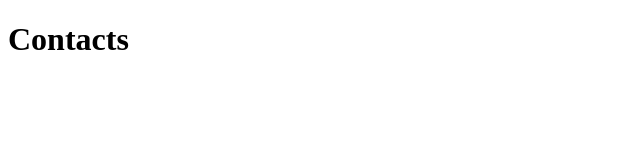
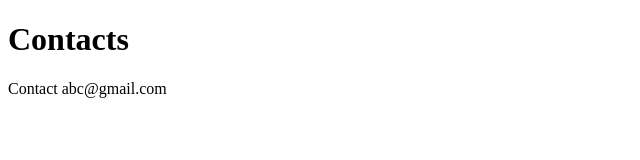
Before and after one commit to qanschau/game-catalog, a plain HTML site: page contacts.html in a window 1280 px wide. Shown: the whole page, without its empty margins (0-640 px from the left). Drawn offline with Linux system fonts and the light colour scheme.

Commit message:
adicionando o email

```diff
--- a/contacts.html
+++ b/contacts.html
@@ -7,5 +7,6 @@
 </head>
 <body>
     <h1>Contacts</h1>
+    <p>Contact abc@gmail.com</p>
 </body>
 </html>
```
